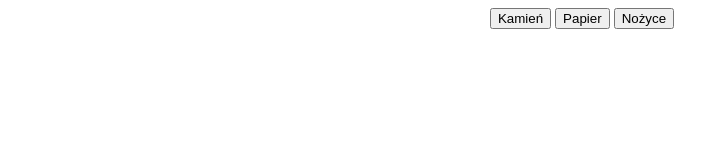
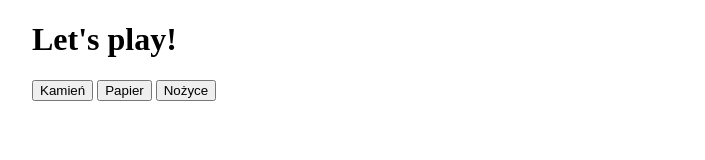
Before and after one commit to lemonadia/javascript-prework, a website: page index.html in a window 1280 px wide. Shown: the whole page, without its empty margins (58-763 px from the left). Drawn offline with nearby package versions, Linux system fonts and the light colour scheme; files that its build step writes are made by us from their sources.

Commit message:
Add code to the game

```diff
--- a/index.html
+++ b/index.html
@@ -7,6 +7,7 @@
 </head>
 <body>
 	<div class="container">
+		<h1>Let's play!</h1>
 		<div id="buttons">
 			<button id="button-rock">Kamień</button>
       <button id="button-paper">Papier</button>
--- a/sass/style.scss
+++ b/sass/style.scss
@@ -1,3 +1,7 @@
-body{
-  text-align: center;
+*, *::after, *::before { box-sizing:border-box; }
+
+.container{
+ max-width: 1140px;
+ padding: 0 20px;
+ margin: 0 auto;
 }
```
